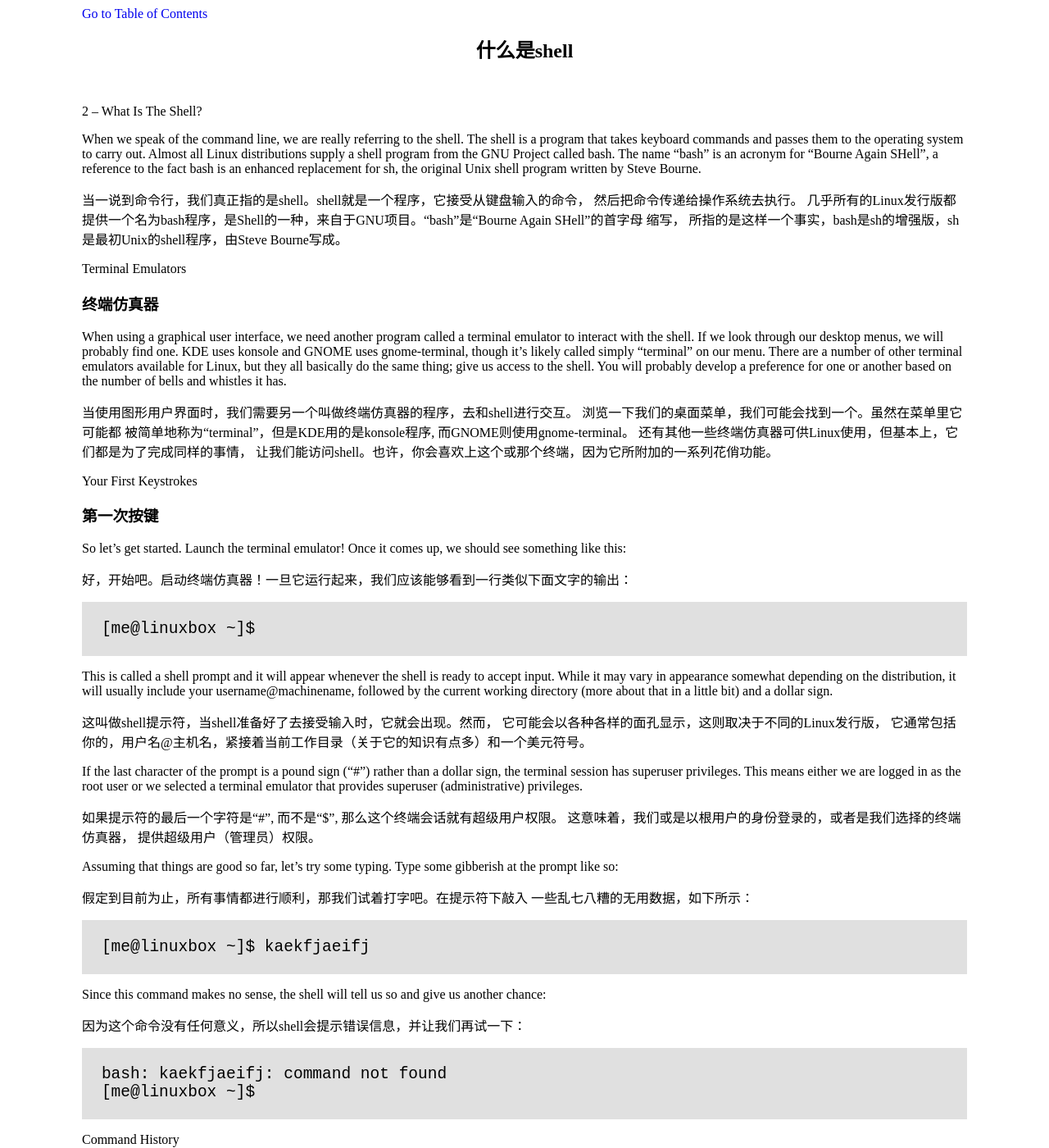
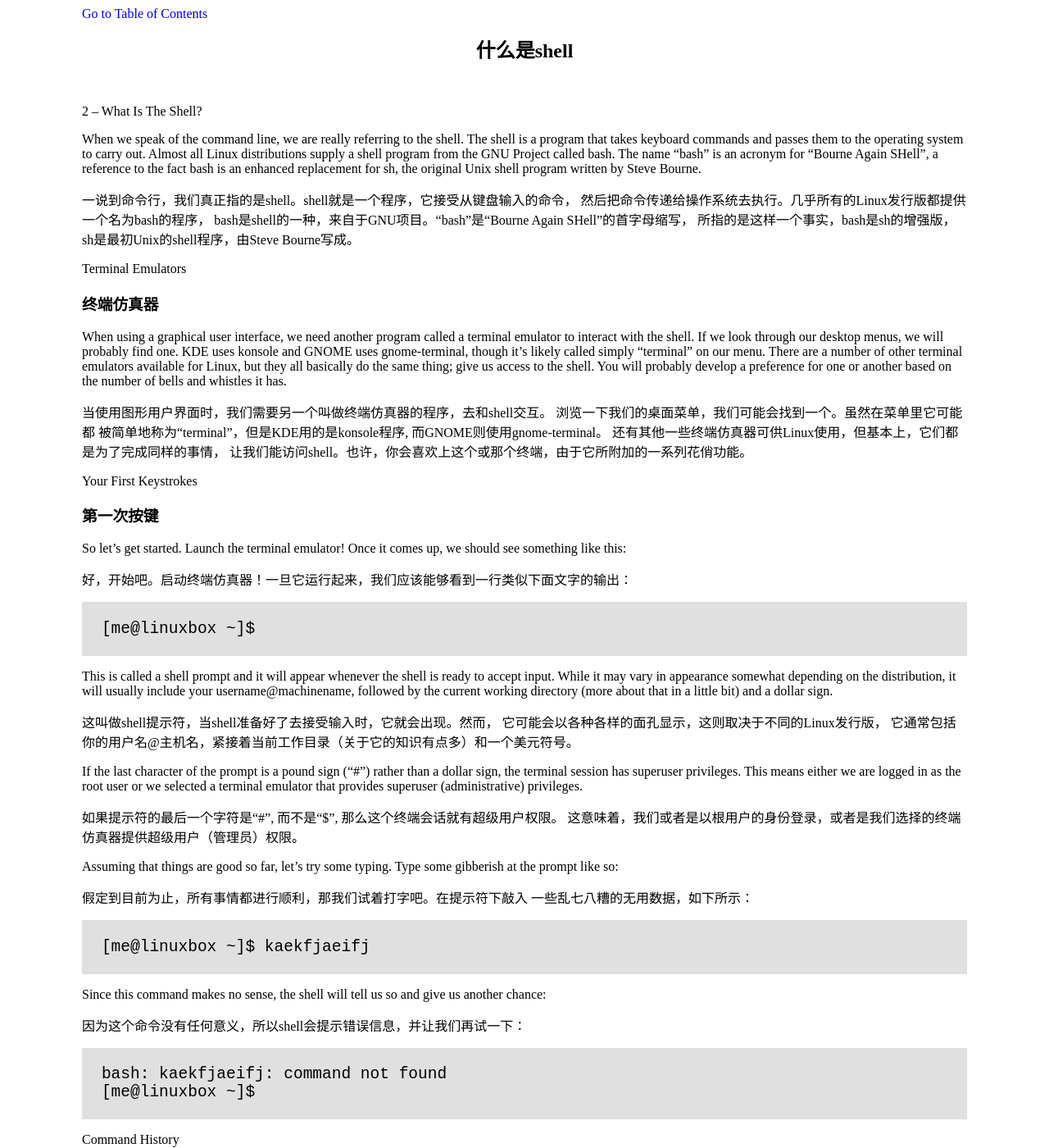
Before and after one commit to billie66/TLCL, a Jekyll site: the page built from book/what_is_the_shell.md, in a window 1280 px wide and 1400 px high. Shown: the whole window at 82% size. Built offline with Jekyll 4.4.1, drawn with Linux system fonts in a browser that asks for light colours; Markdown is read by kramdown in place of the engine named in the settings; some of the changed text lies outside the part shown.

Commit message:
check four sections

```diff
--- a/book/what_is_the_shell.md
+++ b/book/what_is_the_shell.md
@@ -11,12 +11,10 @@ program from the GNU Project called bash. The name “bash” is an acronym for
 “Bourne Again SHell”, a reference to the fact bash is an enhanced replacement
 for sh, the original Unix shell program written by Steve Bourne.
 
-当一说到命令行，我们真正指的是shell。shell就是一个程序，它接受从键盘输入的命令，
-然后把命令传递给操作系统去执行。
-几乎所有的Linux发行版都提供一个名为bash程序，是Shell的一种，来自于GNU项目。“bash”是“Bourne
-Again SHell”的首字母 缩写，
-所指的是这样一个事实，bash是sh的增强版，sh是最初Unix的shell程序，由Steve
-Bourne写成。
+一说到命令行，我们真正指的是shell。shell就是一个程序，它接受从键盘输入的命令，
+然后把命令传递给操作系统去执行。几乎所有的Linux发行版都提供一个名为bash的程序，
+bash是shell的一种，来自于GNU项目。“bash”是“Bourne Again SHell”的首字母缩写，
+所指的是这样一个事实，bash是sh的增强版，sh是最初Unix的shell程序，由Steve Bourne写成。
 
 Terminal Emulators
 
@@ -31,11 +29,11 @@ basically do the same thing; give us access to the shell. You will probably
 develop a preference for one or another based on the number of bells and
 whistles it has.
 
-当使用图形用户界面时，我们需要另一个叫做终端仿真器的程序，去和shell进行交互。
+当使用图形用户界面时，我们需要另一个叫做终端仿真器的程序，去和shell交互。
 浏览一下我们的桌面菜单，我们可能会找到一个。虽然在菜单里它可能都
 被简单地称为“terminal”，但是KDE用的是konsole程序, 而GNOME则使用gnome-terminal。
 还有其他一些终端仿真器可供Linux使用，但基本上，它们都是为了完成同样的事情，
-让我们能访问shell。也许，你会喜欢上这个或那个终端，因为它所附加的一系列花俏功能。
+让我们能访问shell。也许，你会喜欢上这个或那个终端，由于它所附加的一系列花俏功能。
 
 Your First Keystrokes
 
@@ -59,7 +57,7 @@ sign.
 
 这叫做shell提示符，当shell准备好了去接受输入时，它就会出现。然而，
 它可能会以各种各样的面孔显示，这则取决于不同的Linux发行版，
-它通常包括你的，用户名@主机名，紧接着当前工作目录（关于它的知识有点多）和一个美元符号。
+它通常包括你的用户名@主机名，紧接着当前工作目录（关于它的知识有点多）和一个美元符号。
 
 If the last character of the prompt is a pound sign (“#”) rather than a dollar
 sign, the terminal session has superuser privileges. This means either we are
@@ -67,8 +65,7 @@ logged in as the root user or we selected a terminal emulator that provides
 superuser (administrative) privileges.
 
 如果提示符的最后一个字符是“#”, 而不是“$”, 那么这个终端会话就有超级用户权限。
-这意味着，我们或是以根用户的身份登录的，或者是我们选择的终端仿真器，
-提供超级用户（管理员）权限。
+这意味着，我们或者是以根用户的身份登录，或者是我们选择的终端仿真器提供超级用户（管理员）权限。
 
 Assuming that things are good so far, let's try some typing. Type some
 gibberish at the prompt like so:
@@ -127,7 +124,7 @@ be pasted at the cursor location. Try it.
 
 虽然，shell是和键盘打交道的，但你也可以在终端仿真器里使用鼠标。X窗口系统
 （使GUI工作的底层引擎）内建了一种机制，支持快速拷贝和粘贴技巧。
-如果，你想高亮一些文本，可以按下鼠标左键，沿着文本拖动鼠标（或者双击一个单词），
+如果你想高亮一些文本，可以按下鼠标左键，沿着文本拖动鼠标（或者双击一个单词），
 那么这些高亮的文本就被拷贝到了一个由X管理的缓冲区里面。然后按下鼠标中键，
 这些文本就被粘贴到光标所在的位置。试试看。
 
```
Also changed, not shown: other parts of book/what_is_the_shell.md (+4 -5 lines), book/exploring_the_system.md (+23 -18 lines), book/navigation.md (+3 -3 lines).
